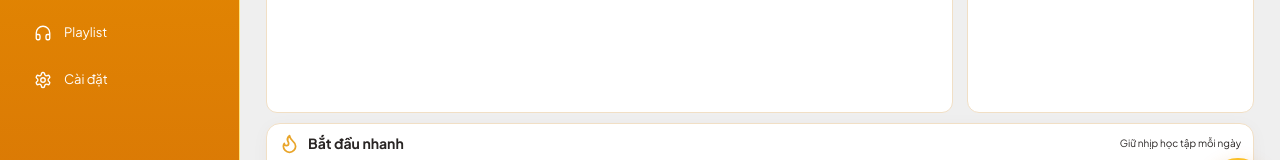
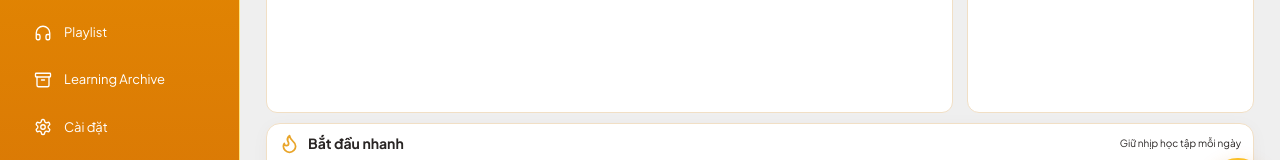
Before and after one commit to nhanttk1710-sketch/I.S.H.T.A.R-STUDY-APP, a Next.js app in the folder ISHTAR/ishtar-study-app/: page / in a window 1280 px wide. Shown: the part 570-730 px from the top of the page. Built offline with nearby package versions, Linux system fonts and the light colour scheme.

Commit message:
Add Learning Archive to sidebar

```diff
--- a/ISHTAR/ishtar-study-app/components/Sidebar.tsx
+++ b/ISHTAR/ishtar-study-app/components/Sidebar.tsx
@@ -1,6 +1,6 @@
 "use client";
 import React from "react";
-import {LayoutGrid,CalendarDays,SquareCheck,ChartNoAxesColumnIncreasing,Timer,Folder,Languages,Layers,Headphones,Settings,PanelLeftClose,PanelLeftOpen,Sparkles} from "lucide-react";
+import {LayoutGrid,CalendarDays,SquareCheck,ChartNoAxesColumnIncreasing,Timer,Folder,Languages,Layers,Headphones,Archive,Settings,PanelLeftClose,PanelLeftOpen,Sparkles} from "lucide-react";
 import type {TabId} from "./types";
 interface SidebarProps{active:TabId;onChange:(tab:TabId)=>void;collapsed?:boolean;onToggle?:()=>void;logoImageUrl?:string}
 const items:{id:TabId;label:string;icon:React.ElementType}[]=[
@@ -13,6 +13,7 @@ const items:{id:TabId;label:string;icon:React.ElementType}[]=[
 {id:"language",label:"Ngôn ngữ",icon:Languages},
 {id:"flashcards",label:"Flashcard",icon:Layers},
 {id:"playlist",label:"Playlist",icon:Headphones},
+{id:"archive",label:"Learning Archive",icon:Archive},
 {id:"settings",label:"Cài đặt",icon:Settings},
 ];
 export const Sidebar:React.FC<SidebarProps>=({active,onChange,collapsed=false,onToggle,logoImageUrl="/ishtar-emblem.png"})=><aside className={`ishtar-sidebar ${collapsed?"ishtar-sidebar--collapsed":""}`}>
```
